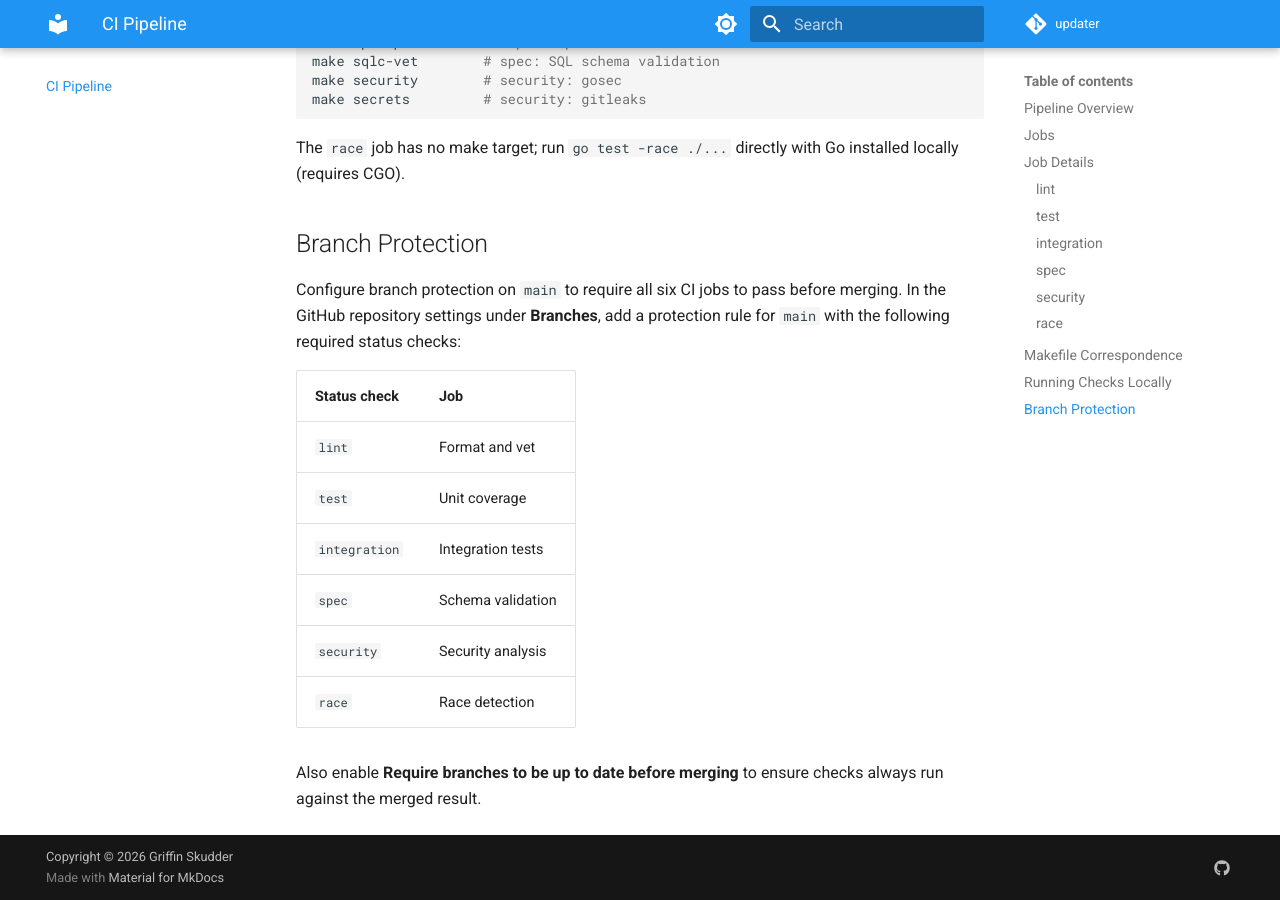
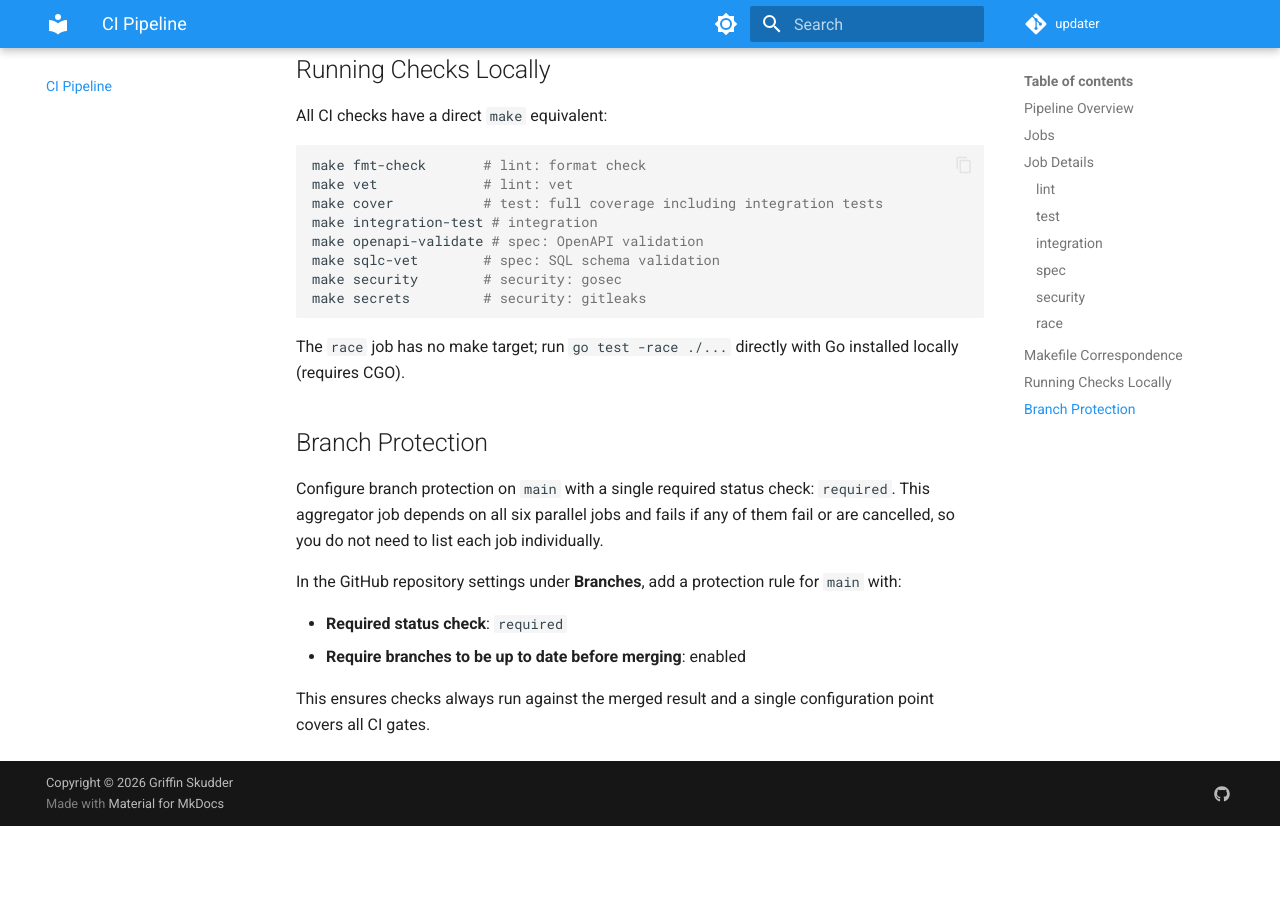
Before and after one commit to griffinskudder/updater, an MkDocs documentation site: the page built from docs/ci.md, in a window 1280 px wide and 900 px high, scrolled down 3172 px. Built offline with MkDocs 1.6.1 and Material for MkDocs 9.7.7, drawn with Linux system fonts in a browser that asks for light colours; comment, search, counter and statistics services are not loaded; the version menu is left out; after the commit the page ends 3998 px from its top, so only the background shows below that; some of the changed text lies outside the part shown.

Commit message:
ci: add required aggregator job for simpler branch protection
Adds a required job that depends on all six parallel jobs and always
runs (if: always()). Branch protection only needs to require the single
required check rather than all six individual job names.

Co-Authored-By: Claude Sonnet 4.6 <noreply@anthropic.com>

````diff
--- a/docs/ci.md
+++ b/docs/ci.md
@@ -7,11 +7,17 @@ The CI pipeline runs on every pull request and push to `main` using GitHub Actio
 ```mermaid
 graph TD
     trigger["Push / PR"] --> lint["lint\nfmt-check · vet"]
-    trigger --> test["test\nunit coverage ≥ 70%"]
+    trigger --> test["test\ncoverage ≥ 70%"]
     trigger --> integration["integration\nintegration tests"]
     trigger --> spec["spec\nopenapi-validate · sqlc-vet"]
     trigger --> security["security\ngosec · gitleaks"]
     trigger --> race["race\nrace detector"]
+    lint --> required["required"]
+    test --> required
+    integration --> required
+    spec --> required
+    security --> required
+    race --> required
 ```
 
 ## Jobs
@@ -19,11 +25,14 @@ graph TD
 | Job | Steps | Equivalent make target(s) |
 |-----|-------|--------------------------|
 | `lint` | Format check, vet | `make fmt-check`, `make vet` |
-| `test` | Unit test coverage with 70% threshold | `make cover` (unit only) |
+| `test` | Full test coverage with 70% threshold | `make cover` |
 | `integration` | Integration test suite | `make integration-test` |
 | `spec` | OpenAPI spec validation, SQL schema validation | `make openapi-validate`, `make sqlc-vet` |
 | `security` | Static security analysis, secret scanning | `make security`, `make secrets` |
 | `race` | Data race detection | `go test -race ./...` |
+| `required` | Aggregates all job results | — |
+
+The `required` job has no steps of its own. It depends on all other jobs and always runs (`if: always()`), failing if any upstream job failed or was cancelled. Branch protection only needs to require this single check.
 
 ## Job Details
 
@@ -113,15 +122,11 @@ The `race` job has no make target; run `go test -race ./...` directly with Go in
 
 ## Branch Protection
 
-Configure branch protection on `main` to require all six CI jobs to pass before merging. In the GitHub repository settings under **Branches**, add a protection rule for `main` with the following required status checks:
+Configure branch protection on `main` with a single required status check: `required`. This aggregator job depends on all six parallel jobs and fails if any of them fail or are cancelled, so you do not need to list each job individually.
 
-| Status check | Job |
-|---|---|
-| `lint` | Format and vet |
-| `test` | Unit coverage |
-| `integration` | Integration tests |
-| `spec` | Schema validation |
-| `security` | Security analysis |
-| `race` | Race detection |
+In the GitHub repository settings under **Branches**, add a protection rule for `main` with:
 
-Also enable **Require branches to be up to date before merging** to ensure checks always run against the merged result.
+- **Required status check**: `required`
+- **Require branches to be up to date before merging**: enabled
+
+This ensures checks always run against the merged result and a single configuration point covers all CI gates.
````
Also changed, not shown: docs/plans/2026-03-08-ci-hardening-design.md (+8 -2 lines), 1 other file.
